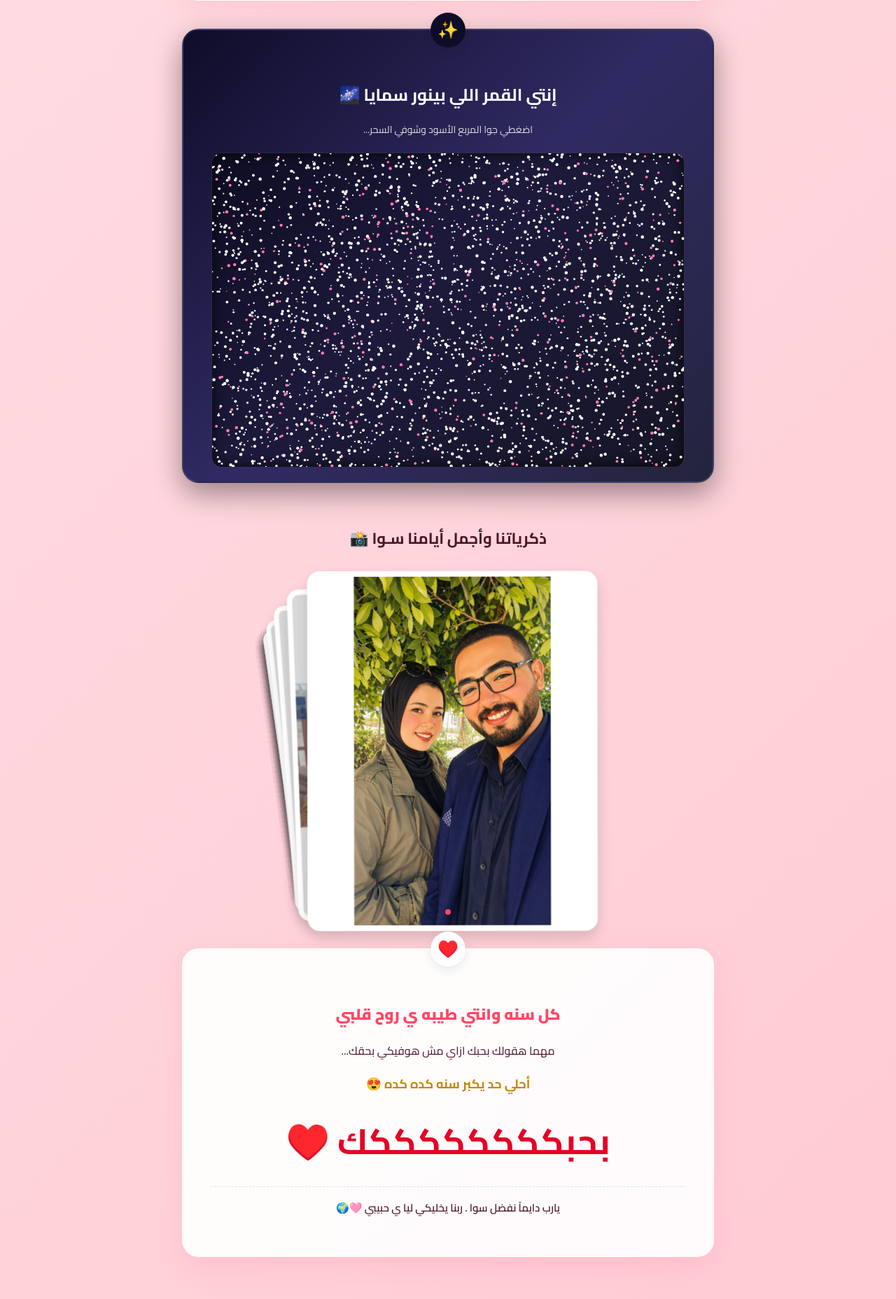
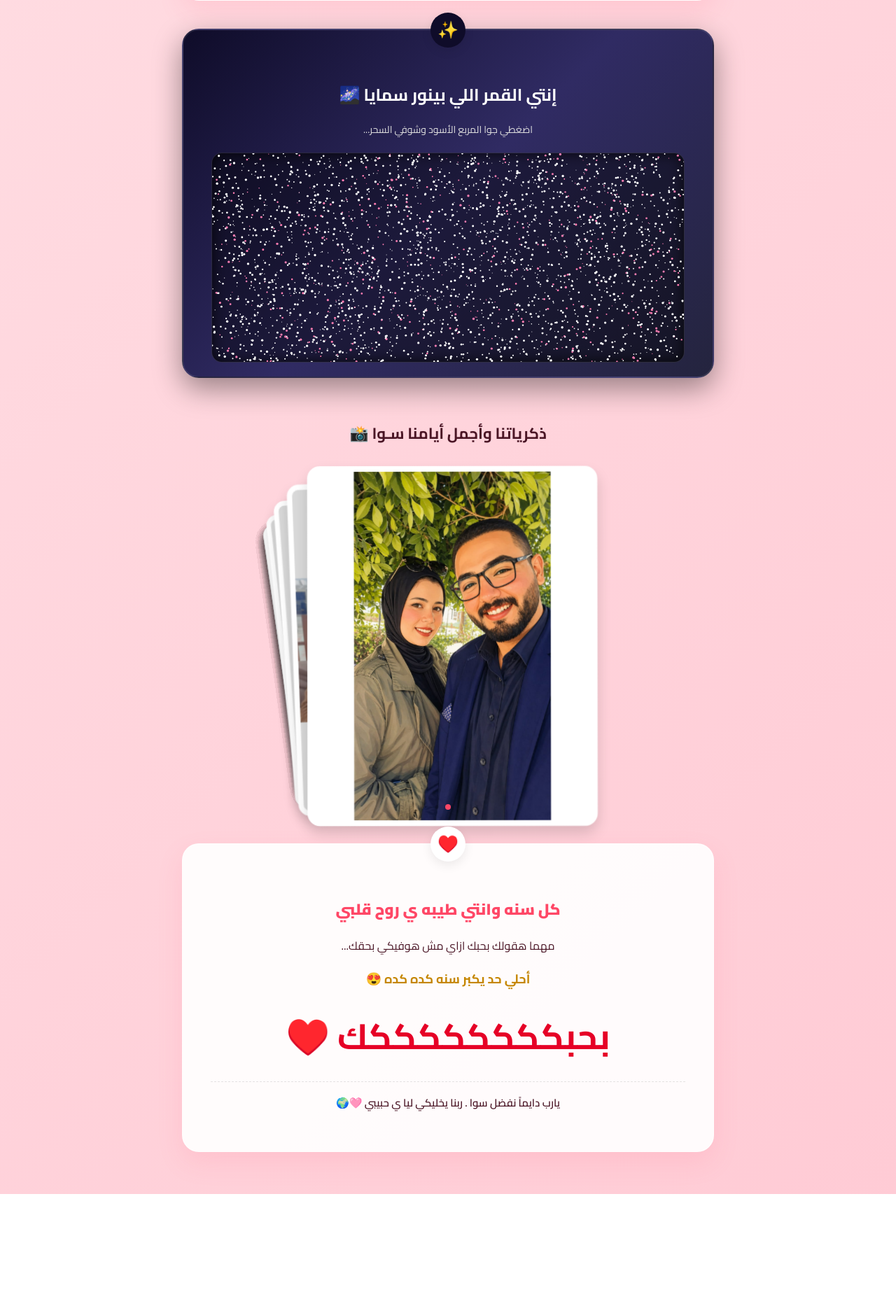
Before and after one commit to alaamansour22/birthday_app_kareem, a Flask app: page /birthday in a window 1280 px wide. Shown: the part 1745-3601 px from the top of the page at 70% size. After the commit the page ends 3451 px from the top, so only its background shows below. Run offline with Flask 3, Linux system fonts and the light colour scheme; the visitor is signed in with stand-in values (Sample User, id 1).

Commit message:
fix name position

```diff
--- a/static/style.css
+++ b/static/style.css
@@ -318,7 +318,9 @@ html, body {
 
 .canvas-container {
     width: 100%;
-    height: 350px;
+    max-width: 100%; /* ضمان عدم الخروج عن الصندوق */
+    aspect-ratio: 1 / 1; /* يخلي المربع متناسق دائماً */
+    max-height: 300px;   /* تحديد أقصى ارتفاع للموبايل */
     border-radius: 15px;
     overflow: hidden;
     position: relative;
@@ -326,6 +328,7 @@ html, body {
     background: rgba(0, 0, 0, 0.4);
     box-shadow: inset 0 0 20px rgba(0,0,0,0.8);
     border: 1px solid rgba(255,255,255,0.1);
+    margin: 0 auto;
 }
 
 #starCanvas {
--- a/templates/birthday.html
+++ b/templates/birthday.html
@@ -223,18 +223,18 @@
 
         function initStars() {
             const container = starCanvas.parentElement;
+            // استخدام clientWidth و clientHeight المباشر لضمان دقة المقاس
             starW = starCanvas.width = container.clientWidth;
             starH = starCanvas.height = container.clientHeight;
 
             starsArray = [];
-            // 3000 نجمة لكثافة وضوح أعلى
             for(let i = 0; i < 3000; i++) {
                 starsArray.push({
                     x: Math.random() * starW,
                     y: Math.random() * starH,
                     vx: (Math.random() - 0.5) * 1.2,
                     vy: (Math.random() - 0.5) * 1.2,
-                    radius: Math.random() * 1.5 + 0.8,
+                    radius: Math.random() * 1.2 + 0.5,
                     color: Math.random() > 0.85 ? '#ff7eb3' : '#ffffff'
                 });
             }
@@ -247,20 +247,27 @@
     offCanvas.height = starH;
 
     offCtx.fillStyle = "white";
-            let fontSize = Math.min(starW / 2.5, 140);
+
+    // حساب حجم الخط بناءً على عرض الشاشة لضمان عدم خروج النص
+    // في الموبايل، سيكون الخط أصغر قليلاً ليأخذ مساحة مناسبة
+    let fontSize = Math.min(starW * 0.25, 80);
     offCtx.font = `900 ${fontSize}px Cairo`;
     offCtx.textAlign = "center";
     offCtx.textBaseline = "middle";
 
-            // رسم الاسم على اليمين والقلب على اليسار بمسافة أكبر
-            offCtx.fillText("رباب", starW / 2 + (fontSize * 0.4), starH / 2);
-            offCtx.fillText("🩷", starW / 2 - (fontSize * 1.3), starH / 2);
+    // استخدام إزاحة نسبية لضمان التمركز دائماً
+    // الاسم في المنتصف مع إزاحة بسيطة لليمين، والقلب لليسار
+    offCtx.fillText("رباب", starW / 2 + (fontSize * 0.7), starH / 2);
+    offCtx.fillText("🩷", starW / 2 - (fontSize * 1.0), starH / 2);
 
     const data = offCtx.getImageData(0, 0, starW, starH).data;
     const newTargets = [];
 
-            for (let y = 0; y < starH; y += 2) {
-                for (let x = 0; x < starW; x += 2) {
+    // تقليل كثافة النقاط إذا كانت الشاشة صغيرة جداً لتحسين الأداء
+    const step = starW > 400 ? 2 : 3;
+
+    for (let y = 0; y < starH; y += step) {
+        for (let x = 0; x < starW; x += step) {
             const alpha = data[(y * starW + x) * 4 + 3];
             if (alpha > 128) {
                 newTargets.push({x: x, y: y});
```
Lines whose indentation alone changed are shown as unchanged.
